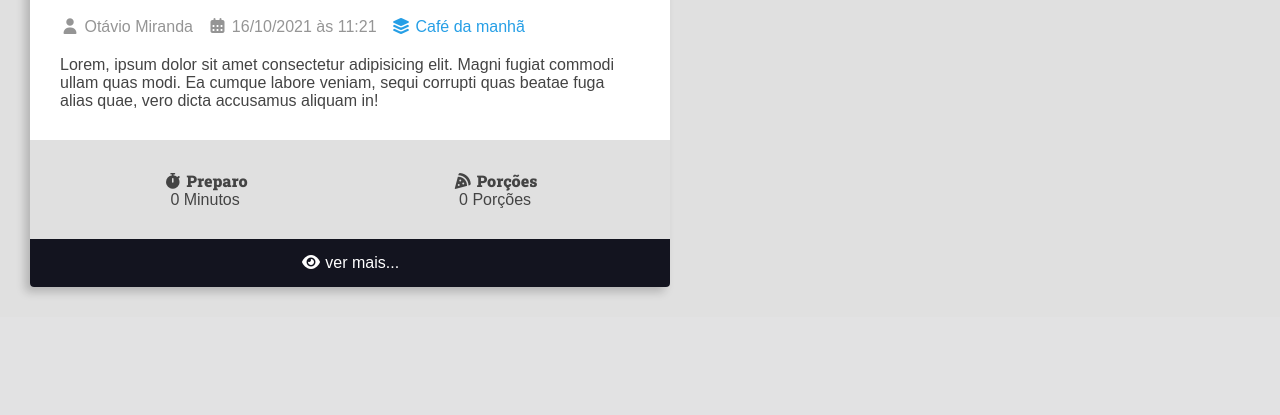
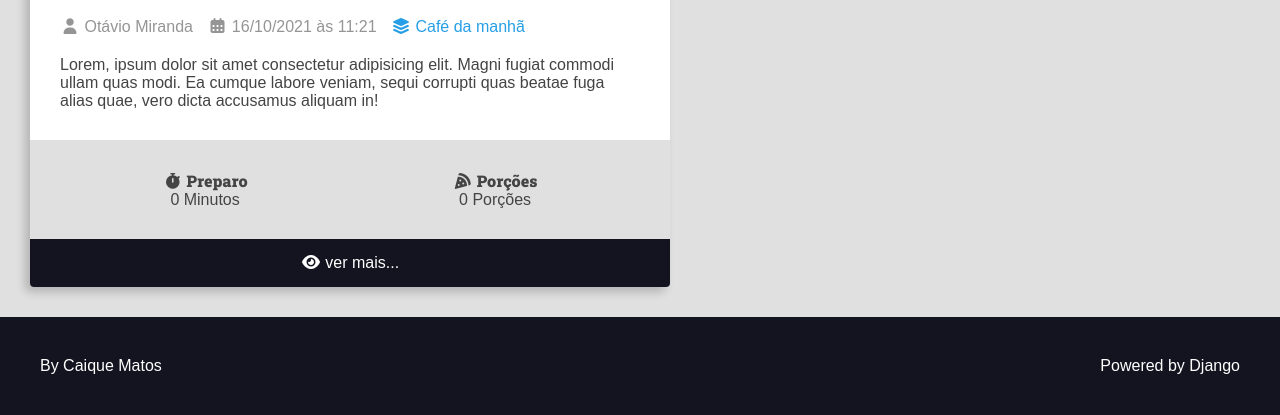
Before and after one commit to caiquemattner/course-django-project1, a Django app: page / in a window 1280 px wide. Shown: the part 640-1055 px from the top of the page. Before the commit the page ends 936 px from the top, so only its background shows below. Run offline with Django 5.2, Linux system fonts and the light colour scheme; grey boxes labelled with a size stand in for pictures from a placeholder-image service; some libraries are stand-ins or nearby versions.

Commit message:
adding footer

```diff
--- /dev/null
+++ b/recipes/templates/recipes/partials/footer.html
@@ -0,0 +1,9 @@
+<footer class="main-footer">
+  <div class="developer">
+    <a href="https://github.com/caiquemattner" target="_blank" rel="noreferrer noopener">By Caique Matos</a>
+  </div>
+
+  <div class="powered">
+    <a href="https://www.djangoproject.com/" target="_blank" rel="noreferrer noopener">Powered by Django</a>
+  </div>
+</footer>
--- a/recipes/templates/recipes/partials/head.html
+++ b/recipes/templates/recipes/partials/head.html
@@ -254,5 +254,24 @@
         .recipe-footer a:hover {
             filter: brightness(2);
         }
+
+        .main-footer {
+            display: flex;
+            align-items: center;
+            justify-content: space-between;
+            background: var(--color-primary-dark);
+            color: var(--color-white);
+            padding: var(--spacing-gutter-large);
+        }
+
+        .main-footer a {
+            color: var(--color-white);
+            text-decoration: none;
+            transition: all 300ms ease-in-out;
+        }
+
+        .main-footer a:hover {
+            filter: brightness(.8);
+        }
     </style>
 </head>
--- /dev/null
+++ b/recipes/templates/recipes/partials/recipe.html
@@ -0,0 +1,54 @@
+<div class="recipe recipe-list-item">
+    <div class="recipe-cover">
+        <img src="https://placehold.co/1280x720/269fe6/000000.png" alt="Temporário">
+    </div>
+    <div class="recipe-title-container">
+        <h2 class="recipe-title">Lore ipsum dolor sit amet</h2>
+    </div>
+
+    <div class="recipe-author">
+        <span class="recipe-author-item">
+            <i class="fas fa-user"></i>
+            Otávio Miranda
+        </span>
+        <span class="recipe-author-item">
+            <i class="fas fa-calendar-alt"></i>
+            16/10/2021 às 11:21
+        </span>
+        <span class="recipe-author-item">
+            <a href="/recipes/category/cafe-da-manha/">
+                <i class="fas fa-layer-group"></i>
+                <span>Café da manhã</span>
+            </a>
+        </span>
+    </div>
+
+    <div class="recipe-content">
+        <p>Lorem, ipsum dolor sit amet consectetur adipisicing elit. Magni fugiat commodi ullam quas modi.
+            Ea cumque labore veniam, sequi corrupti quas beatae fuga alias quae, vero dicta accusamus
+            aliquam in!</p>
+    </div>
+
+    <div class="recipe-meta-container">
+        <div class="recipe-meta recipe-preparation">
+            <h3 class="recipe-meta-title"><i class="fas fa-stopwatch"></i> Preparo</h3>
+            <div class="recipe-meta-text">
+                0 Minutos
+            </div>
+        </div>
+        <div class="recipe-meta recipe-servings">
+            <h3 class="recipe-meta-title"><i class="fas fa-pizza-slice"></i> Porções</h3>
+            <div class="recipe-meta-text">
+                0 Porções
+            </div>
+        </div>
+    </div>
+
+    <footer class="recipe-footer">
+        <a class="recipe-read-more button button-dark button-full-width" href="/recipes/3/">
+            <i class="fas fa-eye"></i>
+            <span>ver mais...</span>
+        </a>
+    </footer>
+
+</div>
```
Also changed, not shown: recipes/templates/recipes/pages/home.html (+3 -55 lines).
